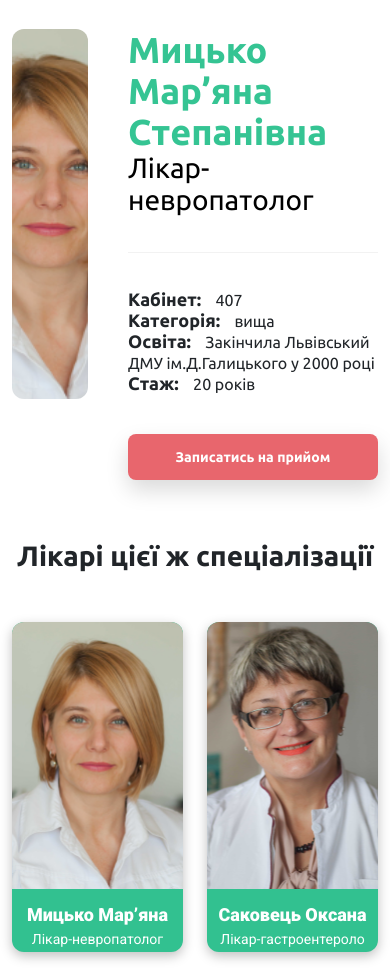
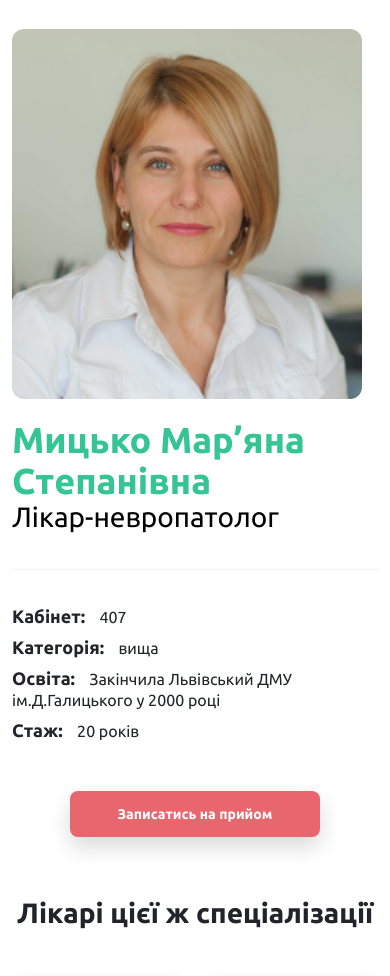
Before and after one commit to casperDev3/clinic_stryi, a website: page src/index.html in a window 390 px wide. Shown: the part 91-1067 px from the top of the page. Drawn offline with nearby package versions, Linux system fonts and the light colour scheme; files that its build step writes are made by us from their sources.

Commit message:
docCardAdaptiv

```diff
--- a/src/index.html
+++ b/src/index.html
@@ -522,7 +522,8 @@
     <div class="doc-one">
         <div class="container">
           <div class="row">
-        <div class="col-12 d-flex">
+        <div class="col-12 ">
+            <div class="doc-one__all d-flex">
           <div class="doc-one__photo" style="background-image:url('../img/likar1.png')"></div>
           <div class="doc-one__info">
            <div class="doc-one__name">
@@ -535,10 +536,13 @@
              <p>Категорія: <span>вища</span></p>
              <p>Освіта: <span>Закінчила  Львівський  ДМУ ім.Д.Галицького у 2000 році</span></p>
              <p>Стаж: <span>20 років</span></p>
+             <div class="bb">
              <button>Записатись на прийом</button>
+            </div>
            </div>
           </div>
         </div>
+    </div>
         <div class="doc-one__title text-center">Лікарі цієї ж спеціалізації</div>
           </div>
         </div>
--- a/src/sass/doctor.scss
+++ b/src/sass/doctor.scss
@@ -1,5 +1,10 @@
 .doc-one {
   margin: 30px 0;
+  &__all {
+    @media (max-width: 990px) {
+      flex-direction: column;
+    }
+  }
 
   &__photo {
     height: 370px;
@@ -8,10 +13,16 @@
     background-repeat: no-repeat;
     background-position: center;
     border-radius: 12px;
+    @media (max-width: 990px) {
+      margin-bottom: 20px;
+    }
   }
 
   &__info {
     margin-left: 40px;
+    @media (max-width: 990px) {
+      margin-left: 0px;
+    }
   }
 
   &__name {
@@ -47,6 +58,9 @@
       font-weight: 400;
       line-height: 18px;
     }
+    p {
+      margin-bottom: 10px;
+    }
     button {
       margin-top: 40px;
       color: white;
@@ -62,6 +76,11 @@
       font-weight: 700;
       line-height: 16px;
     }
+    .bb {
+      @media (max-width: 990px) {
+        text-align: center;
+      }
+    }
   }
   &__title {
     margin-top: 60px;
```
